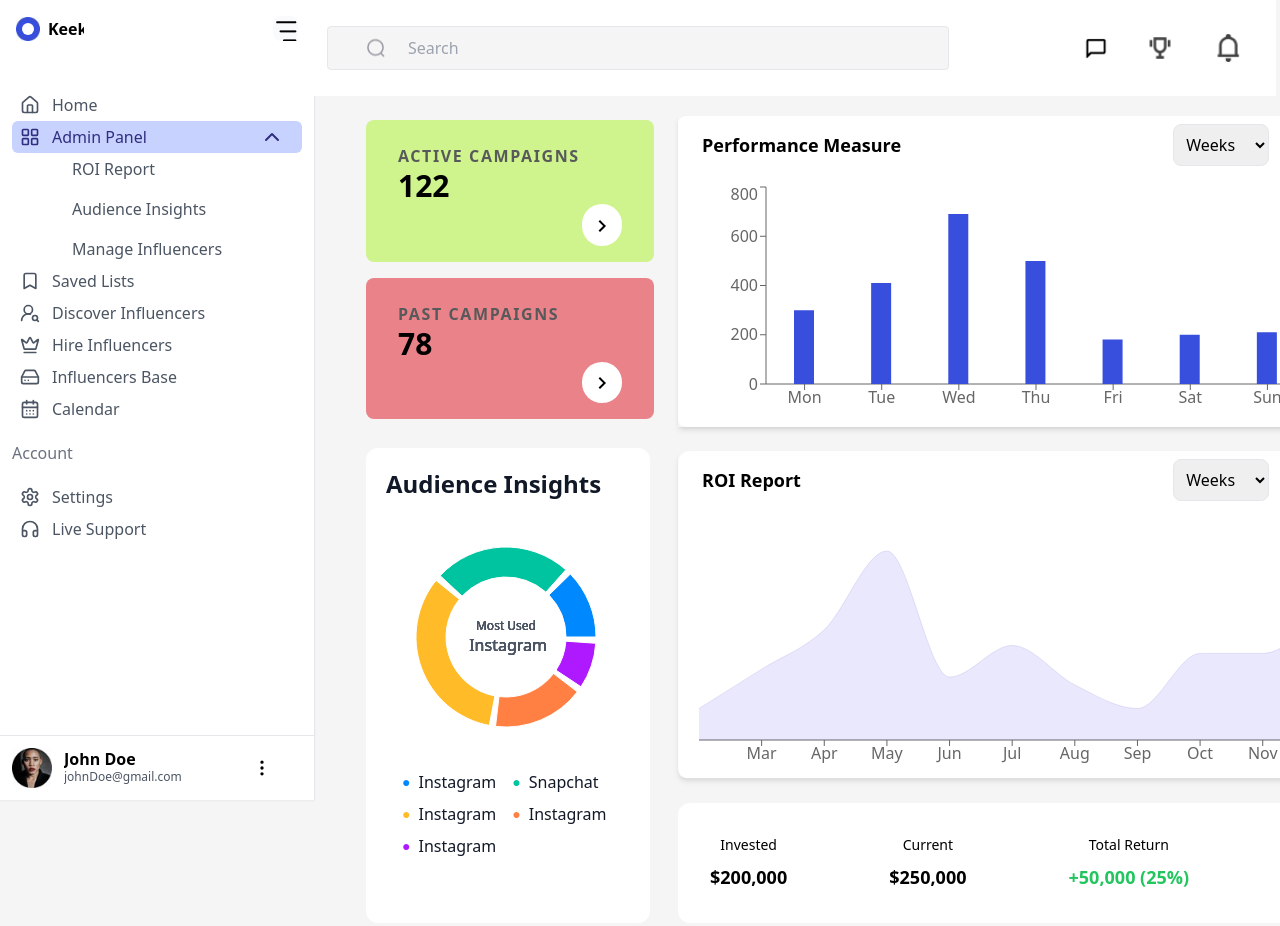
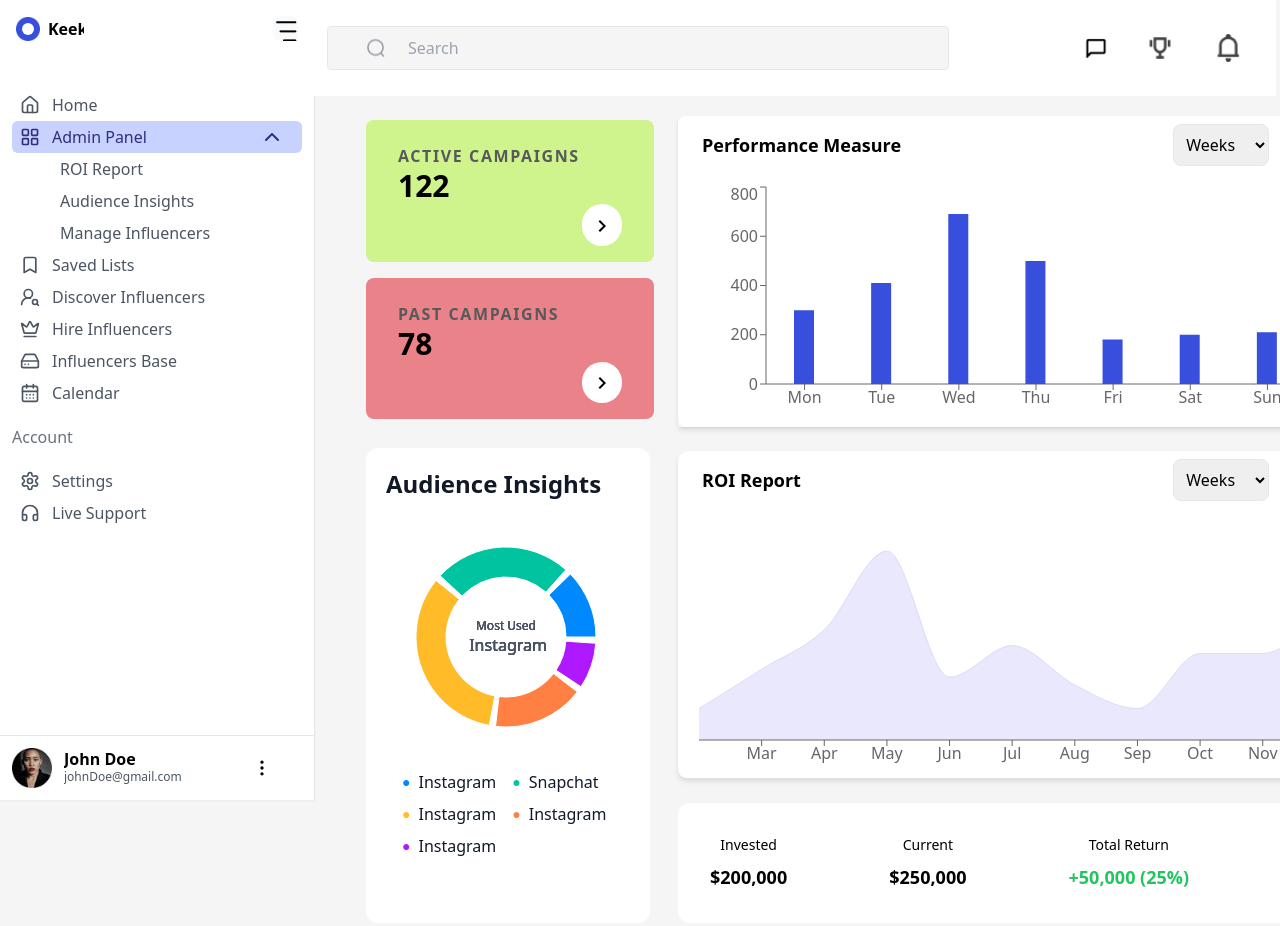
Before and after one commit to Tejas812002/Keek, a React (Create React App) app: page / in a window 1280 px wide. Both pictures are taken after a click on the item "Admin Panel". Shown: the top 926 px of the page. Built offline with nearby package versions, Linux system fonts and the light colour scheme.

Commit message:
sidebar changes

```diff
--- a/src/Components/NavigationBar/SideBar/SideBar.jsx
+++ b/src/Components/NavigationBar/SideBar/SideBar.jsx
@@ -87,7 +87,7 @@ export function SidebarItem({ icon, text, alert, children, customClass }) {
         )}
       </li>
       {dropdownOpen && expanded && (
-        <ul className="pl-5 space-y-2">
+        <ul className="pl-2 ">
           {children}
         </ul>
       )}
```
